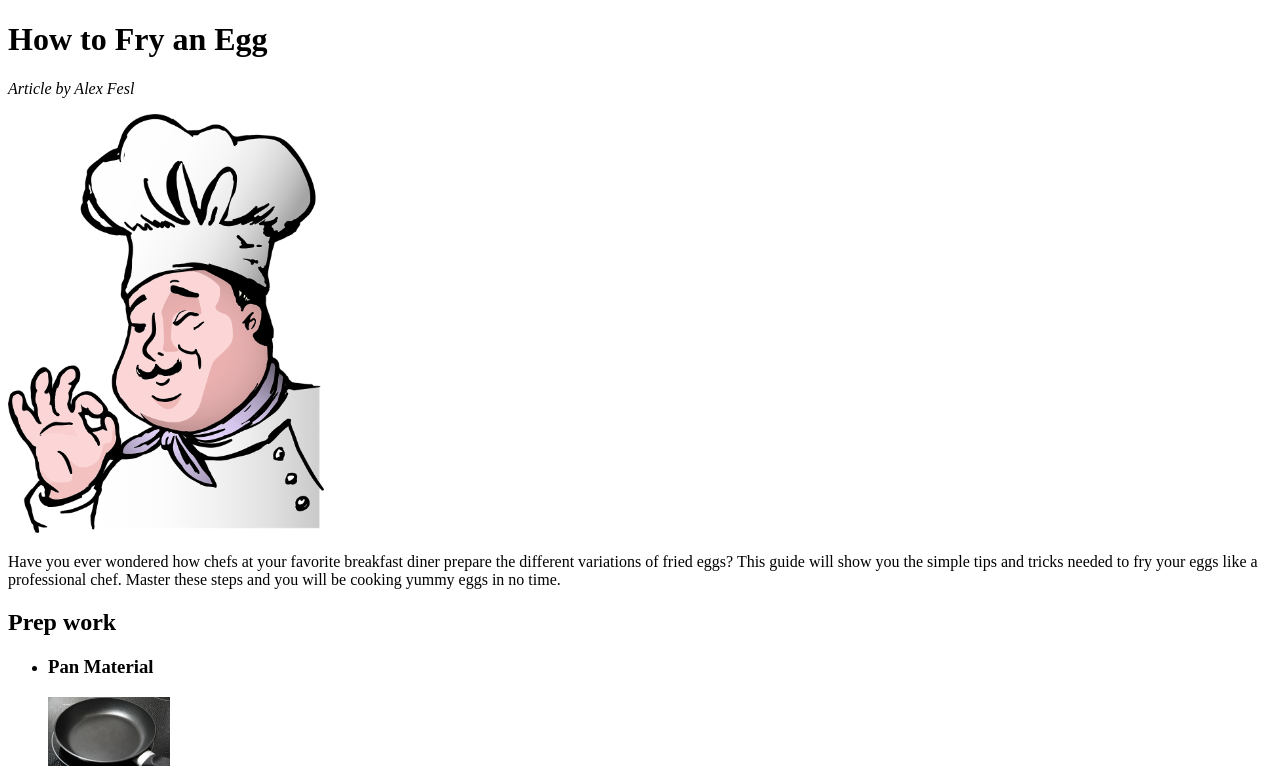
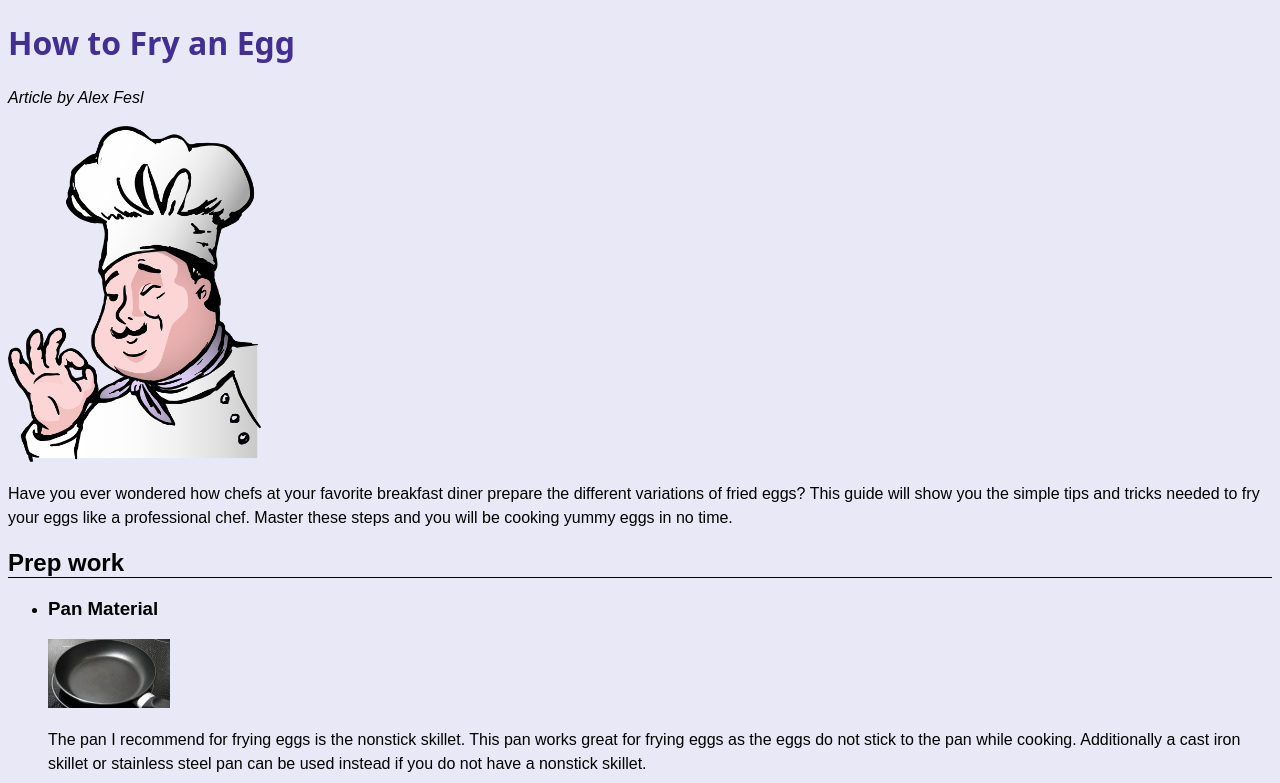
Before and after one commit to alexfesl/fried_eggs, a plain HTML site: page index.html in a window 1280 px wide. Shown: the top 783 px of the page. Drawn offline with Linux system fonts and the light colour scheme.

Commit message:
Update style.css

```diff
--- a/style.css
+++ b/style.css
@@ -1,16 +1,50 @@
 img {
-  width: 45%;
-  height: 45%;
+  width: 30%;
+  height: 30%;
 }
 .chef {
-  width: 25%;
-  height: 25%;
+  /*display: block;
+  margin-left: auto;
+  margin-right: auto;*/
+
+  width: 20%;
+  height: 30%;
 }
 .prep{
   width: 10%;
   height: 10%;
 }
+ h2,h3,p,li{
+  font-family: sans-serif;
+}
 
 h1{
+  color: #422f91;
+  font-family: sans;
+  font-weight: bold;
+}
+
+h2{
+  border-bottom: solid 1px black;
   ;
 }
+
+
+
+p{
+  line-height: 1.5;
+
+
+}
+
+footer {
+  font-size: 1em;
+
+}
+.list {
+  list-style: none;
+}
+
+html{
+  background-color: #e9e8f6;
+}
```
